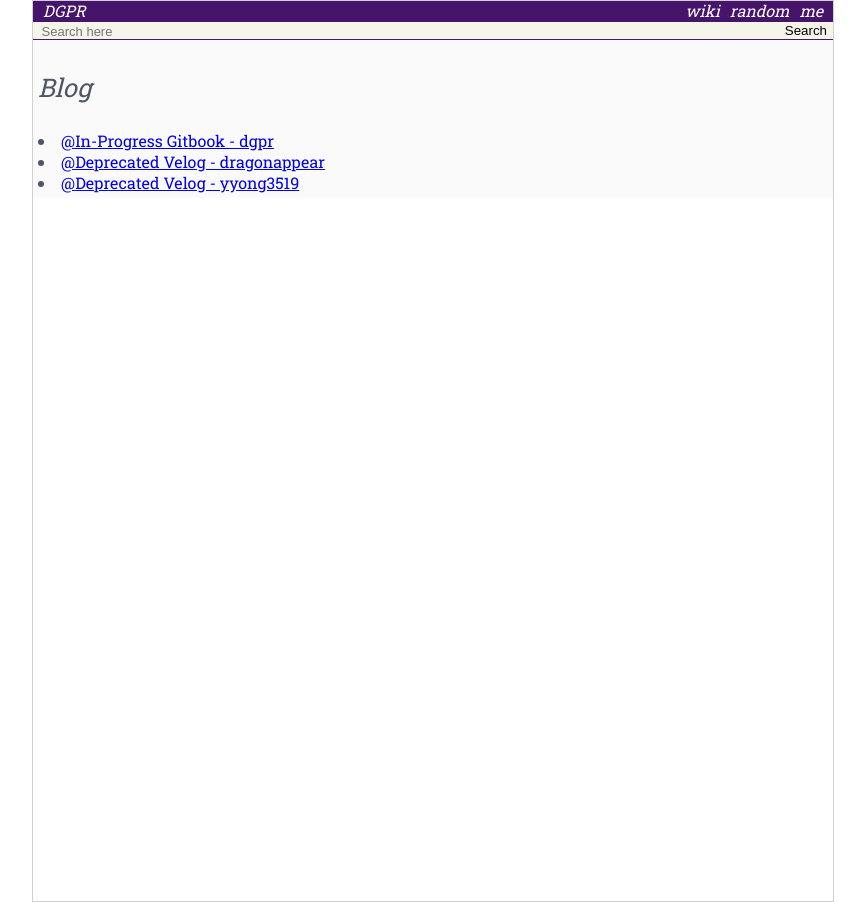
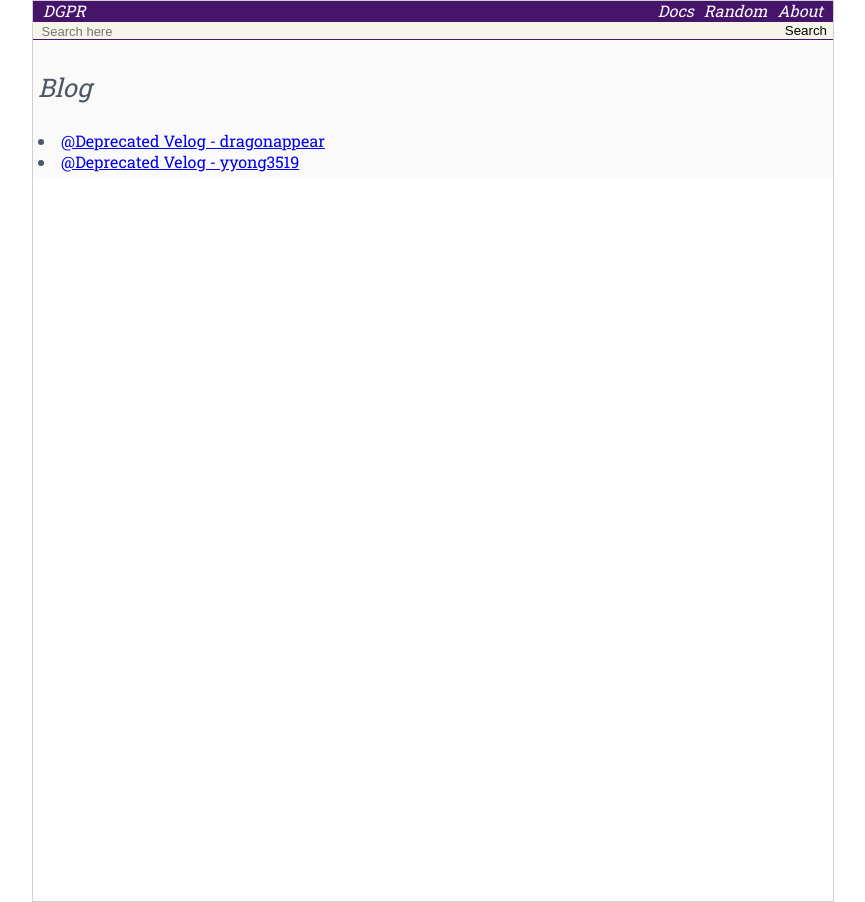
Before and after one commit to dgnppr/dgnppr.github.io, a Jekyll site: the page built from blog/index.html, in a window 1280 px wide. Shown: the whole page, without its empty margins (207-1072 px from the left). Built offline with Jekyll 4.4.1, drawn with Linux system fonts in a browser that asks for light colours; the list of posts is cut into pages by our own code.

Commit message:
Update link

```diff
--- a/_config.yml
+++ b/_config.yml
@@ -10,7 +10,6 @@ email: dragonappear1@gmail.com
 author: dragonappear
 profile: dgpr
 github_username: dragonappear
-gitbook_username: dragonappear
 linkedin_username: dgpr
 comment-support: utterances
 
--- a/_includes/header.html
+++ b/_includes/header.html
@@ -105,13 +105,13 @@
         <a class="site-title" href="{{ site.baseurl }}/">{{ site.title }}</a>
     </div>
     <div>
-        <a class="site-title-right" href="/about/">me</a>
+        <a class="site-title-right" href="/about/">About</a>
     </div>
     <div>
-        <a id="random-button" class="site-title-right">random</a>
+        <a id="random-button" class="site-title-right">Random</a>
     </div>
     <div>
-        <a class="site-title-right" href="/wiki/index/">wiki</a>
+        <a class="site-title-right" href="/wiki/index/">Docs</a>
     </div>
 </header>
 <script async src="/js/shortcut.js"></script>
--- a/blog/index.html
+++ b/blog/index.html
@@ -6,9 +6,6 @@ public: true
 
 <div>
     <h3>Blog</h3>
-
-    <li><a href="https://docs.dgpr.me/w">@In-Progress Gitbook - dgpr</a></li>
     <li><a href="https://velog.io/@dragonappear">@Deprecated Velog - dragonappear</a></li>
     <li><a href="https://velog.io/@yyong3519">@Deprecated Velog - yyong3519</a></li>
-
 </div>
--- a/docker-compose.yml
+++ b/docker-compose.yml
@@ -1,4 +1,3 @@
-
 services:
   jekyll:
     image: jekyll/jekyll:latest
--- a/index.html
+++ b/index.html
@@ -18,10 +18,10 @@ regenerate: true
     </div>
     <div class="contact">
         {% if site.github_username %}
-        <a href="https://github.com/{{ site.github_username }}">Github</a>
+        <a href="https://{{ site.github_username }}.gitbook.io/w">Wiki</a>
         {% endif %}
         {% if site.github_username %}
-        <a href="https://{{ site.github_username }}.gitbook.io/w">Docs</a>
+        <a href="https://github.com/{{ site.github_username }}">Github</a>
         {% endif %}
         {% if site.linkedin_username %}
         <a href="https://www.linkedin.com/in/{{ site.linkedin_username }}">Linkedin</a>
```
Also changed, not shown: about.md (+3 -3 lines).
